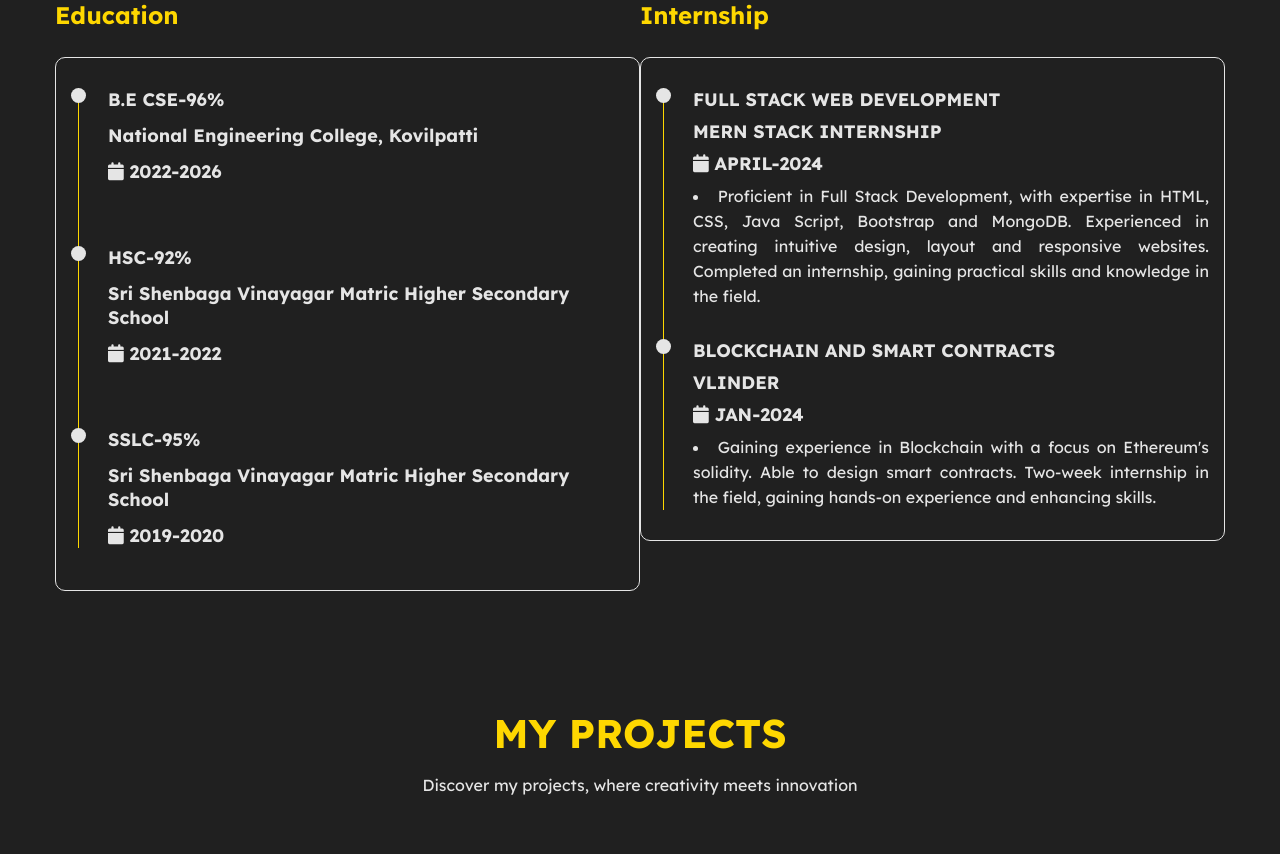
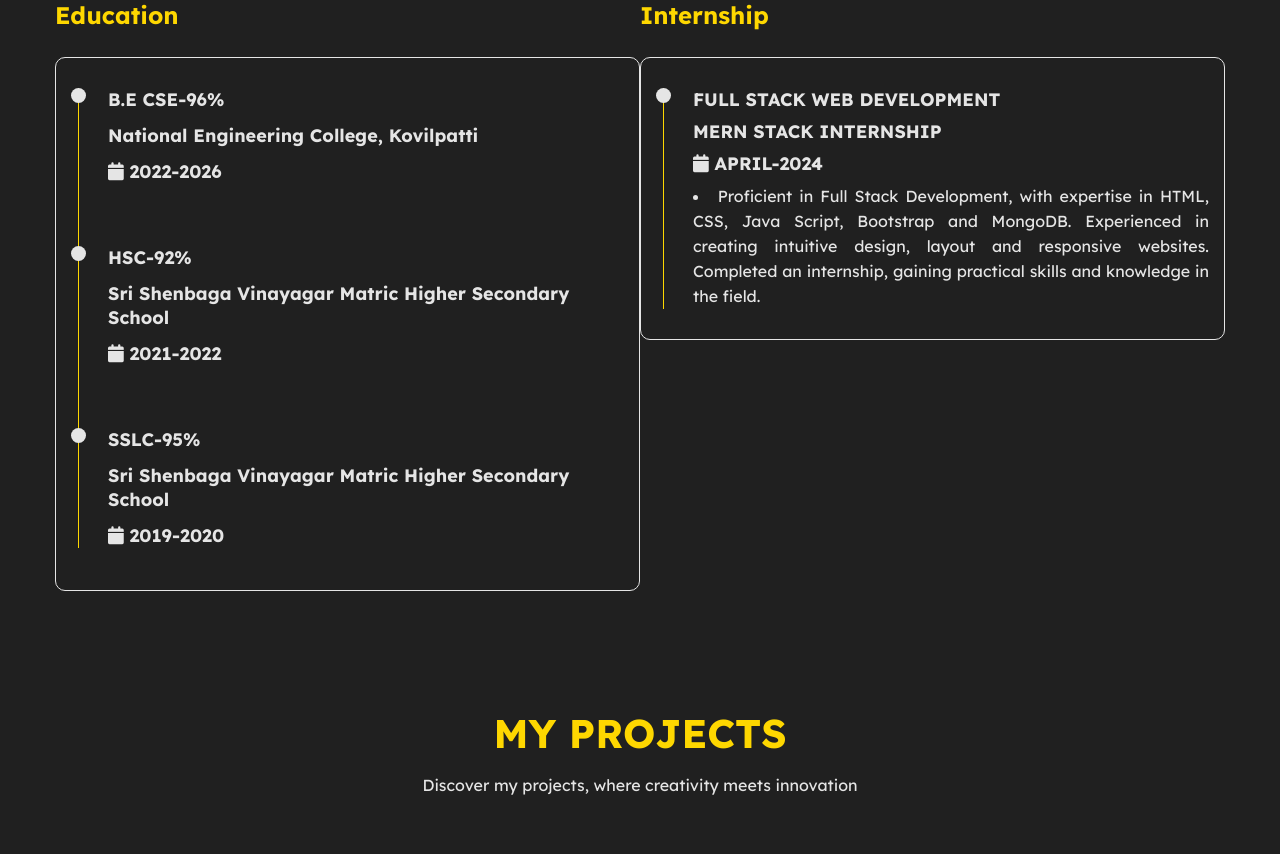
Before and after one commit to Sudharsanakumar-24/Personal-Portfolio, a plain HTML site: page index.html in a window 1280 px wide. Shown: the part 1007-1861 px from the top of the page. Drawn offline with nearby package versions, Linux system fonts and the light colour scheme.

Commit message:
Index.html

```diff
--- a/index.html
+++ b/index.html
@@ -144,15 +144,6 @@
                                     </li>
                                 </div>
                                 <!-- Timeline-item -->
-                                <div class="timeline-item">
-                                    <div class="circle-dot"></div>
-                                    <h3 class="timeline-title">BLOCKCHAIN AND SMART CONTRACTS</h3>
-                                    <h4 class="timeline-title">VLINDER</h4>
-                                    <h4 class="timeline-title">
-                                        <i class="fa fa-calendar"></i> JAN-2024
-                                    </h4>
-                                    <li class="timeline-text">Gaining experience in Blockchain with a focus on Ethereum's solidity. Able to design smart contracts. Two-week internship in the field, gaining hands-on experience and enhancing skills.</li>
-                                </div>
                             </div>
                         </div>
                     </div>
```
